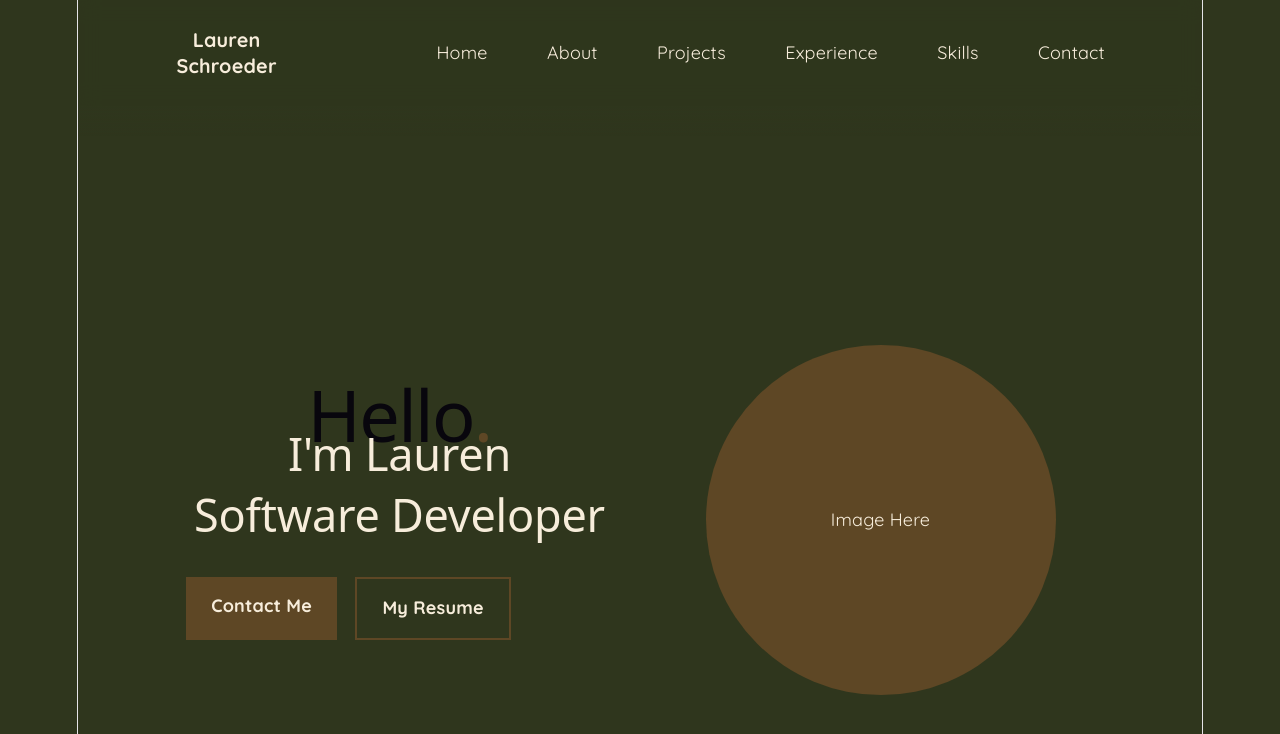
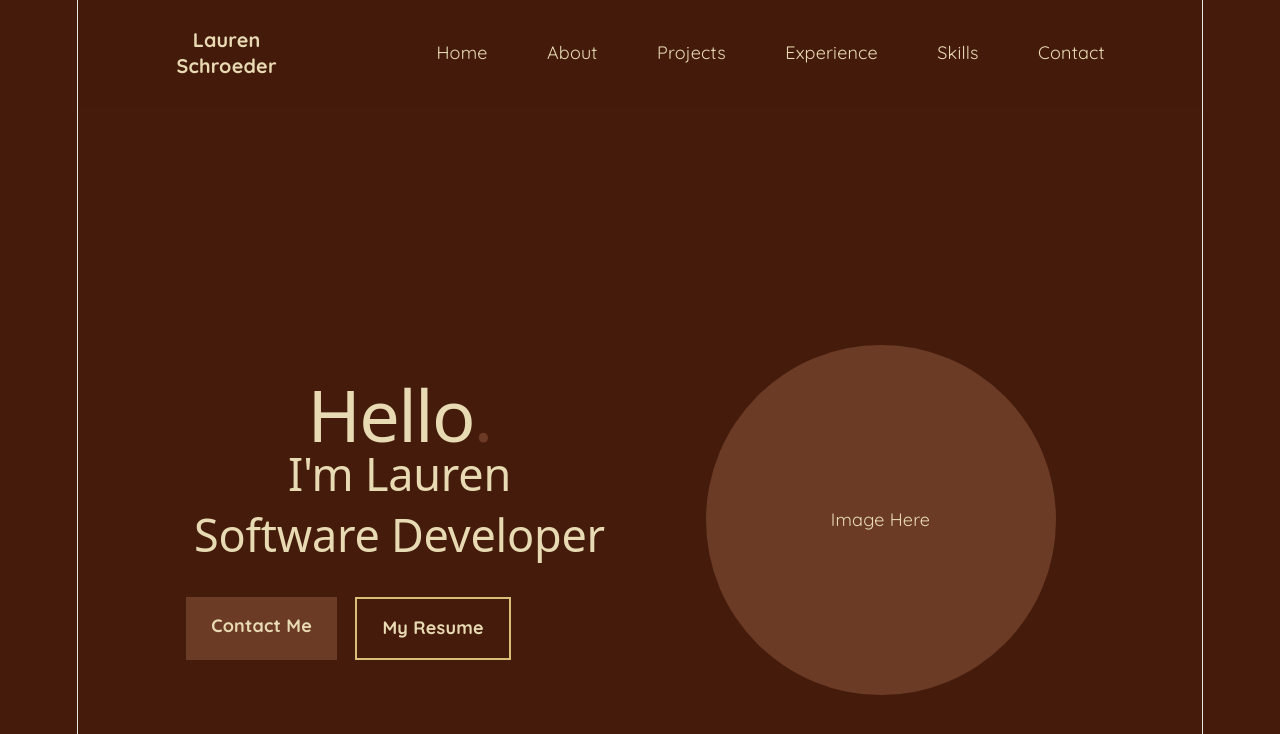
Before and after one commit to flamberdoodle/Lauren-portfolio, a React (Vite) app in the folder frontend/: page / in a window 1280 px wide. Shown: the top 734 px of the page. Built offline with nearby package versions, Linux system fonts and the light colour scheme.

Commit message:
color change

```diff
--- a/frontend/src/App.css
+++ b/frontend/src/App.css
@@ -1,26 +1,29 @@
+/* Navigation bar styles */
+
 /* Navigation bar styles */
 
 :root {
-  --terracotta: #C05C35;
-  --burnt-orange: #A0361B;
-  --earthy-green: #5E4725;
-  --golden-apricot: #EDA24E;
-  --soft-beige: #F7EDDB;
-  --sage-green: #A1B076;
-  --olive-green: #536036;
-  --dark-olive: #2F361D;
+  --gold: #D9BF77;
+  --terracotta: #A45A3D;
+  --copper: #B86B4A;
+  --dark-walnut: #462216;
+  --walnut: #6b3b26;
+  --walnut-red: #451b0c;
+  --light-red: #e4d6c3;
+  --stone: #C4B6A6;
+  --cream: #E8DAB2;
 }
 
 @font-face {
   font-family: "Quicksand";
   src: url("./assets/Quicksand.ttf") format("truetype");
-  /* font-weight: normal; */
   font-style: normal;
 }
+
 body {
   margin: 0;
-  background-color: var(--dark-olive);
-  color: var(--soft-beige);
+  background-color: var(--walnut-red);
+  color: var(--cream);
   font-family: "Quicksand", sans-serif;
 }
 
@@ -29,7 +32,8 @@ body {
   top: 0;
   z-index: 1000;
 
-  background-color: rgba(47, 54, 29, 0.78);
+  background-color: rgba(69, 27, 12, 0.6);
+
   backdrop-filter: blur(10px);
   -webkit-backdrop-filter: blur(10px);
 
@@ -40,15 +44,17 @@ body {
   content: "";
   position: absolute;
   left: 0;
-  bottom: -30px;
+  bottom: -50px;
 
   width: 100%;
-  height: 30px;
+  height: 50px;
 
   background: linear-gradient(
     to bottom,
-    rgba(47, 54, 29, 0.45),
-    rgba(47, 54, 29, 0)
+    rgba(69, 27, 12, 0.4),
+    rgba(69, 27, 12, 0),
+    /* rgba(107, 66, 38, 0.4), */
+    /* rgba(107, 66, 38, 0) */
   );
 
   pointer-events: none;
@@ -57,17 +63,19 @@ body {
 .navbar-container {
   display: flex;
   align-items: center;
-  /* justify-content: space-between; */
 }
 
 .navbar-logo {
-  color: var(--soft-beige);
+  color: var(--cream);
   text-decoration: none;
+
   position: relative;
   display: inline-flex;
   align-items: center;
+
   padding: 0rem 0.5rem;
   margin-right: 6rem;
+
   font-weight: 700;
   font-size: 1.1rem;
 }
@@ -76,7 +84,8 @@ body {
   display: flex;
   flex-direction: row;
   align-items: center;
-  gap: .5rem;
+
+  gap: 0.5rem;
 
   list-style: none;
   margin: 0;
@@ -84,8 +93,9 @@ body {
 }
 
 .navbar-links a {
-  color: var(--soft-beige);
+  color: var(--cream);
   text-decoration: none;
+
   position: relative;
 
   display: inline-flex;
@@ -117,21 +127,21 @@ body {
 .navbar-links a::before {
   left: 0;
 
-  border-left: 3px solid var(--sage-green);
-  border-top: 3px solid var(--sage-green);
-  border-bottom: 3px solid var(--sage-green);
+  border-left: 3px solid var(--gold);
+  border-top: 3px solid var(--gold);
+  border-bottom: 3px solid var(--gold);
 }
 
 .navbar-links a::after {
   right: 0;
 
-  border-right: 3px solid var(--sage-green);
-  border-top: 3px solid var(--sage-green);
-  border-bottom: 3px solid var(--sage-green);
+  border-right: 3px solid var(--gold);
+  border-top: 3px solid var(--gold);
+  border-bottom: 3px solid var(--gold);
 }
 
 .navbar-links a:hover {
-  color: var(--golden-apricot);
+  color: var(--gold);
 }
 
 .navbar-links a:hover::before,
@@ -141,25 +151,29 @@ body {
 
 .home-page {
   min-height: 90vh;
+
   display: grid;
   grid-template-columns: 1fr 1fr;
+
   align-items: center;
+
   padding: 3rem 6rem;
   gap: 3rem;
 }
 
 .home-text h1 {
   font-size: 4rem;
-  margin: 0;
+  color: var(--cream);
+  margin: 20px 50px;
 }
 
 .home-text h2 {
   font-size: 2.5rem;
-  color: var(--soft-beige);
+  color: var(--cream);
 }
 
 .accent {
-  color: var(--earthy-green);
+  color: var(--walnut);
 }
 
 .home-buttons {
@@ -173,16 +187,33 @@ body {
   padding: 0.9rem 1.4rem;
   text-decoration: none;
   font-weight: 700;
+
+  transition:
+    background-color 0.3s ease,
+    color 0.3s ease,
+    transform 0.2s ease;
 }
 
 .primary-button {
-  background-color: var(--earthy-green);
-  color: var(--soft-beige);
+  background-color: var(--walnut);
+  color: var(--cream);
+}
+
+.primary-button:hover {
+  background-color: var(--gold);
+  color: var(--walnut);
+  transform: translateY(-2px);
 }
 
 .secondary-button {
-  border: 2px solid var(--earthy-green);
-  color: var(--soft-beige);
+  border: 2px solid var(--gold);
+  color: var(--cream);
+}
+
+.secondary-button:hover {
+  background-color: var(--gold);
+  color: var(--walnut);
+  transform: translateY(-2px);
 }
 
 .home-visual {
@@ -193,8 +224,11 @@ body {
 .profile-circle {
   width: 350px;
   height: 350px;
+
   border-radius: 50%;
-  background-color: var(--earthy-green);
+
+  background-color: var(--walnut);
+
   display: flex;
   align-items: center;
   justify-content: center;
```
